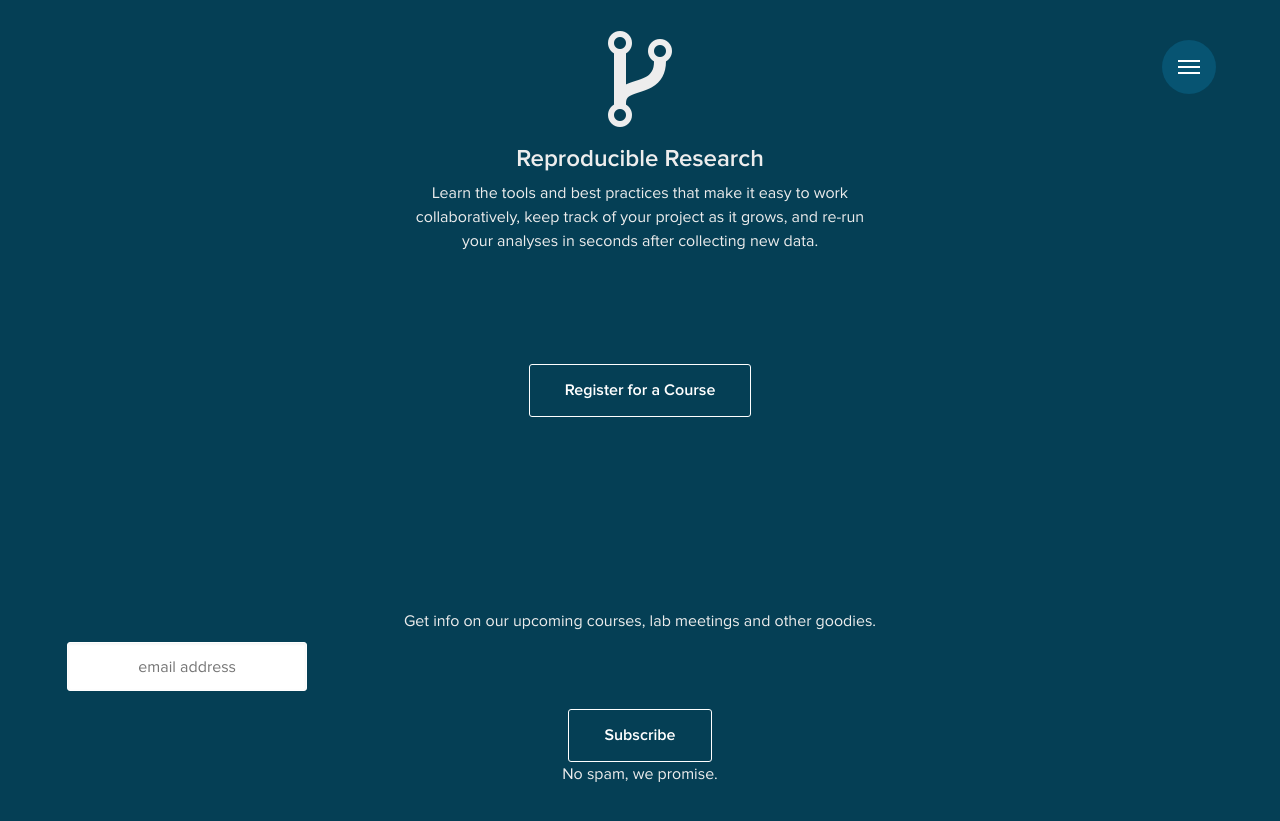
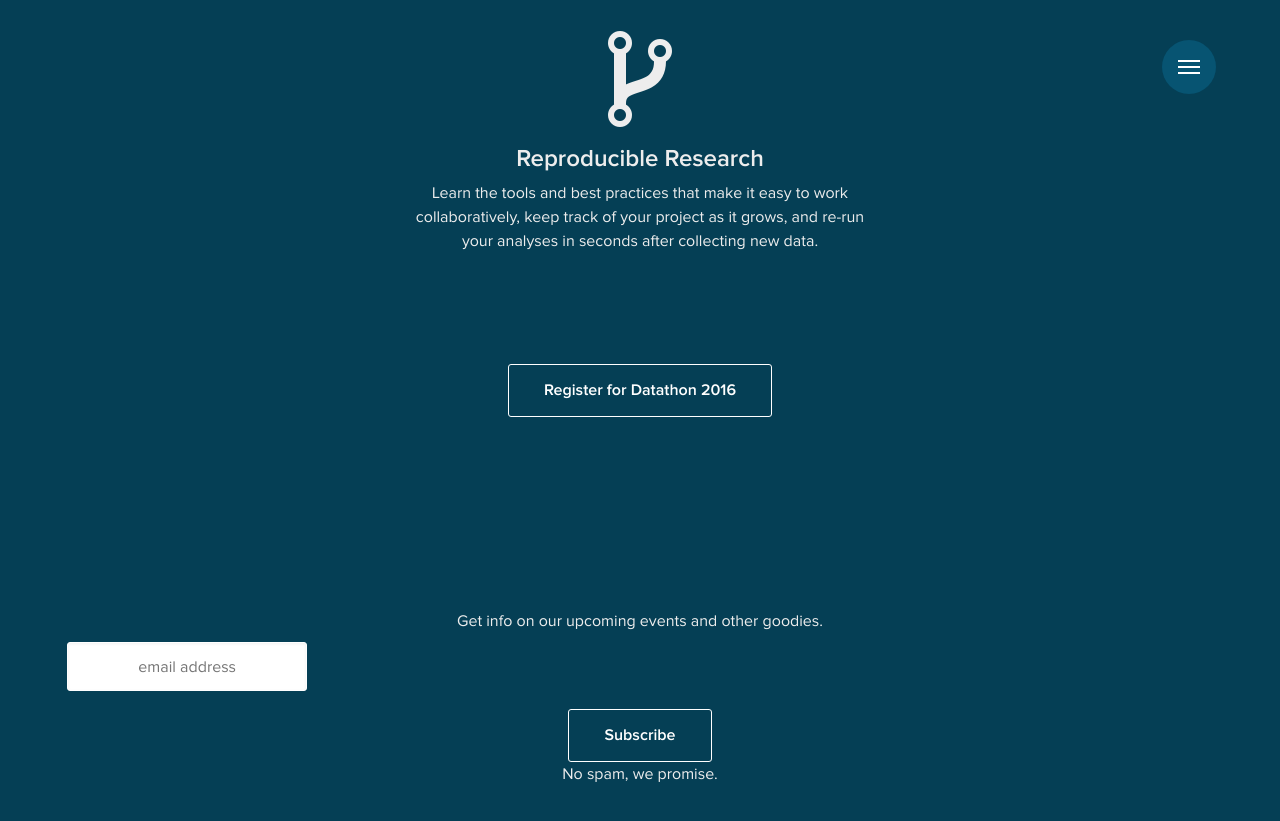
Before and after one commit to uclhal/cchic-mimic, a Jekyll site: the page built from index.html, in a window 1280 px wide and 900 px high, scrolled down 2016 px. Shown: the top 821 px of the window. Built offline with Jekyll 4.4.1, drawn with Linux system fonts in a browser that asks for light colours; nearby versions of some CDN libraries; some web fonts are replaced; comment, search, counter and statistics services are not loaded.

Commit message:
updated course registration link. updated mailchimp signup form

```diff
--- a/index.html
+++ b/index.html
@@ -47,19 +47,19 @@
 
 	<div class="intro-in blurb">
   	<nav class="intro-actions">
-      <a href="{{ '/courses' | prepend: site.baseurl }}" class="button button-ghost" role="button">Register for a Course</a>
+      <a href="https://www.eventbrite.co.uk/e/london-critical-data-tickets-26872216523" class="button button-ghost" role="button">Register for Datathon 2016</a>
     </nav>
   </div>
 
 	<!-- MailChimp Signup Form -->
 	<div id="mc_embed_signup">
-		<form action="//github.us9.list-manage.com/subscribe/post?u=a1602a3d444e0fdc20ae6a64a&amp;id=f774432d3b" method="post" id="mc-embedded-subscribe-form" name="mc-embedded-subscribe-form" class="validate" target="_blank" novalidate>
+		<form action="//mit.us14.list-manage.com/subscribe/post?u=418c3bfc7b8597aa5f0da2590&amp;id=29af6c4fa7" method="post" id="mc-embedded-subscribe-form" name="mc-embedded-subscribe-form" class="validate" target="_blank" novalidate>
 		    <div id="mc_embed_signup_scroll">
-				<label for="mce-EMAIL">Get info on our upcoming courses, lab meetings and other goodies.</label>
+				<label for="mce-EMAIL">Get info on our upcoming events and other goodies.</label>
 				<input type="email" value="" name="EMAIL" class="email" id="mce-EMAIL" placeholder="email address" required>
 		    	<!-- real people should not fill this in and expect good things - do not remove this or risk form bot signups-->
 		    	<div style="position: absolute; left: -5000px;" aria-hidden="true">
-		    		<input type="text" name="b_a1602a3d444e0fdc20ae6a64a_f774432d3b" tabindex="-1" value="">
+		    		<input type="text" name="b_418c3bfc7b8597aa5f0da2590_29af6c4fa7" tabindex="-1" value="">
 		    	</div>
 		    	<div class="clear">
 		    		<input type="submit" value="Subscribe" name="subscribe" id="mc-embedded-subscribe" class="button">
```
